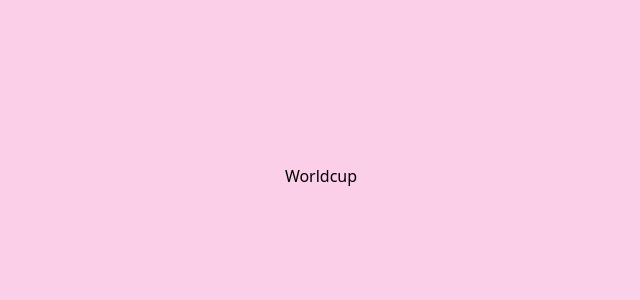
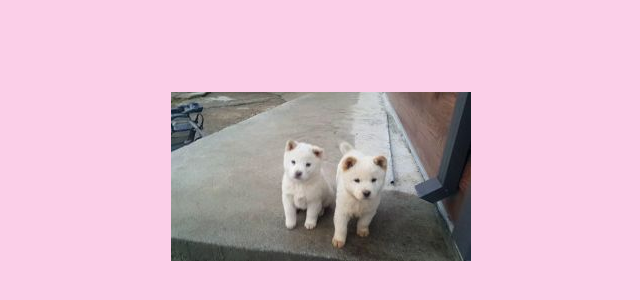
Before and after one commit to Baekshook/Ideal-WorldCup, a React (Create React App) app: page /worldcup in a window 1280 px wide. Shown: the part 224-524 px from the top of the page, without its empty margins (319-959 px from the left). Built offline with nearby package versions, Linux system fonts and the light colour scheme.

Commit message:
random image 불러오기

```diff
--- /dev/null
+++ b/src/components/AnimalCard.jsx
@@ -0,0 +1,9 @@
+import React from "react";
+
+export default function AnimalCard({animal}) {
+  return (
+    <div>
+      <img src={`${process.env.PUBLIC_URL}/images/${animal}.jpeg`} />
+    </div>
+  );
+}
--- a/src/pages/worldcup.jsx
+++ b/src/pages/worldcup.jsx
@@ -1,17 +1,23 @@
 import React, { useEffect, useState } from "react";
 import animalData from "../animalData.json";
+import AnimalCard from "../components/AnimalCard";
 
 export default function Worldcup() {
   const [shuffleAnimal, setShuffleAnimal] = useState();
 
   useEffect(() => {
     let shuffleAnimalData = animalData.sort(() => {
-      return Math.random() - 0.5; // 1일 경우 배열 순서대로 출력, -1일 경우 배열 역순으로 출력, Math.random은 0~1 출력 but 0,5를 빼면 -0.5~0.5
+      return Math.random() - 0.5; // 1일 경우 배열 순서대로 출력, -1일 경우 배열 역순으로 출력, Math.random은 0~1 출력 but 0,5를 빼면 -0.5~0.5으로 랜덤 출력 가능
     });
-    setShuffleAnimal(shuffleAnimalData)
+    setShuffleAnimal(shuffleAnimalData);
   }, []);
   // sort 함수 - map 함수와 비슷 (sort는 배열 정렬할때 많이 사용)
 
-
-  return <div className="bg-pink-200 min-h-screen flex justify-center items-center">Worldcup</div>;
+  return (
+    <div className="bg-pink-200 min-h-screen flex justify-center items-center">
+      {/* <AnimalCard animal={shuffleAnimal[7]} /> * 이 코드로 했을 시는 useState 초기 값에 빈배열 추가/ }
+      {/* {shuffleAnimal ? <AnimalCard animal={shuffleAnimal[0]} /> : "값이없음"} */}
+      {shuffleAnimal && <AnimalCard animal={shuffleAnimal[0]} />}
+    </div>
+  );
 }
```
